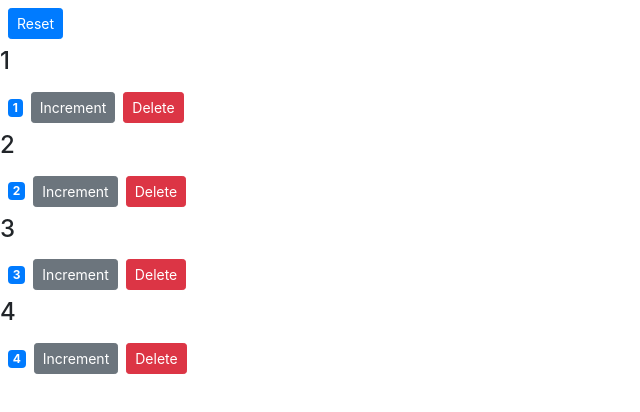
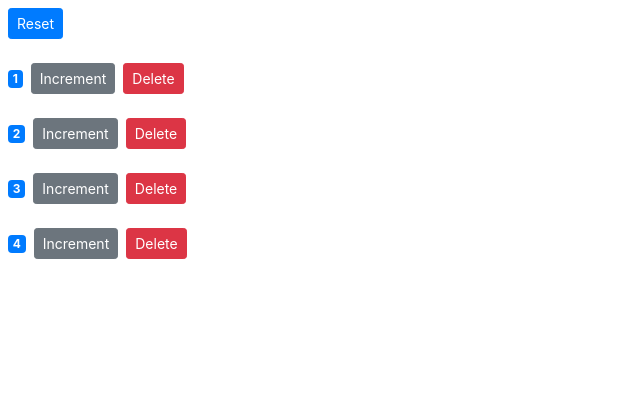
Before and after one commit to Boity-Latakgomo/counter-webapp, a React (Create React App) app: page / in a window 1280 px wide. Shown: the top 412 px of the page, without its empty margins (0-640 px from the left). Built offline with nearby package versions, Linux system fonts and the light colour scheme.

Commit message:
Reset functionality is working fine

```diff
--- a/src/components/counter.jsx
+++ b/src/components/counter.jsx
@@ -2,32 +2,29 @@
 import 'bootstrap/dist/css/bootstrap.css';
 
 class Counter extends Component {
-    state={
-        count: this.props.value
-    };
-    handleIncrement = e => {
-       console.log(e);
-       this.setState({count: this.state.count + 1 });
-    };
-
-    render() {
-        let classes= "badge m-2 badge-";
-        classes += (this.state.count === 0) ? "warning" : "primary";
-
-        return (
-            <div>
-            <h4>{this.props.id}</h4>
-            <span className={classes}>{this.formatCount()}</span>
-            <button onClick={() => this.handleIncrement({id:1})} className="btn btn-secondary btn-sm">Increment</button>
-            <button onClick={() => this.props.onDelete(this.props.id)} className="btn btn-danger btn-sm m-2">Delete</button>
-            </div>
+    render(){
+    return (
+        <div>
+        <h4>{this.props.id}</h4>
+        <span className={this.getBadgeClasses()}>{this.formatCount()}</span>
+        <button onClick={() => this.props.onIncrement(this.props.counter)} className="btn btn-secondary btn-sm">Increment</button>
+        <button onClick={() => this.props.onDelete(this.props.counter.id)} className="btn btn-danger btn-sm m-2">Delete</button>
+        </div>
 
 
-            );
+        );
+    }
+
+    getBadgeClasses() {
+        let classes= "badge m-2 badge-";
+        classes += this.props.counter.value === 0 ? "warning" : "primary";
+        return classes;
+
+
     }
     formatCount(){
-        const {count} = this.state;
-        return count === 0 ? "zero" : count;
+        const {value} = this.props.counter;
+        return value === 0 ? "zero" : value;
     }
 }
 
--- a/src/components/counters.jsx
+++ b/src/components/counters.jsx
@@ -10,6 +10,14 @@
             {id: 4, value:4}
         ]
      } ;
+        handleIncrement = counter => {
+            const counters = [...this.state.counters];
+            const index = counters.indexOf(counter);
+            counters[index] = {...counter};
+            counters[index].value++;
+            this.setState({counters});
+        };
+
       handleReset=() => {
        const counters= this.state.counters.map(c => {
             c.value = 0;
@@ -27,7 +35,7 @@
             <div>
             <button onClick={this.handleReset} className="btn btn-primary btn-sm m-2">Reset</button>
             {this.state.counters.map(counter => (
-                <Counter key={counter.id } onDelete={this.handleDelete} value={counter.value} id={counter.id}>
+                <Counter key={counter.id } onDelete={this.handleDelete}  onIncrement={this.handleIncrement} counter={counter}>
            </Counter>
         ))}
             </div>
```
